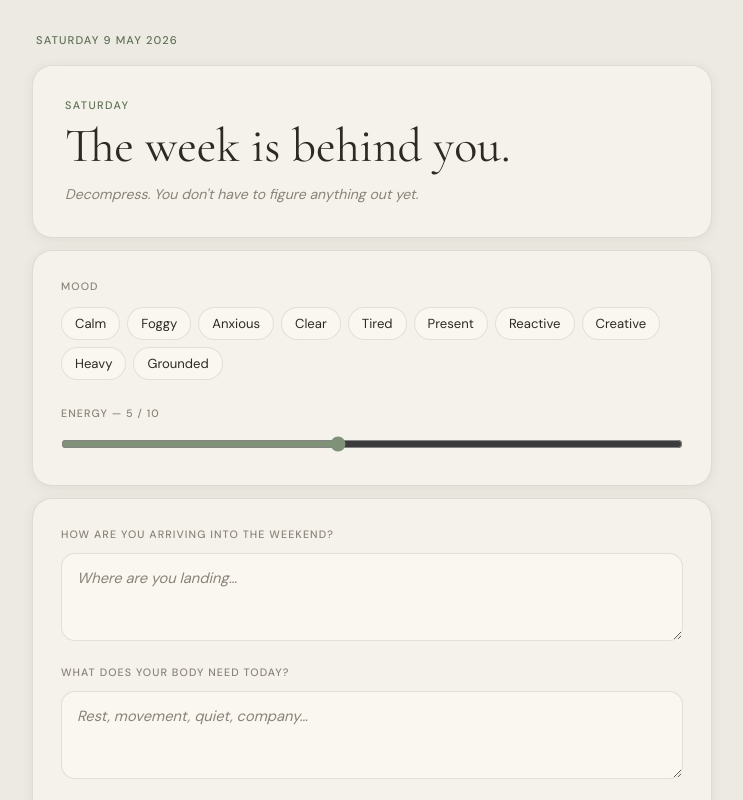
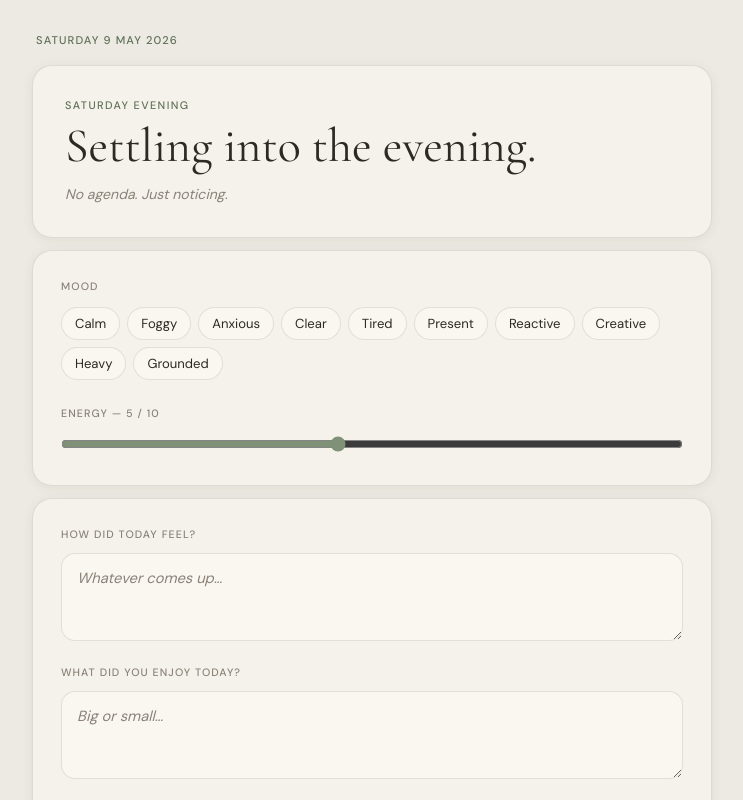
Before and after one commit to nina-1983/notion-linked-journal, a Next.js app in the folder notion-linked-journal/: page / in a window 1280 px wide. Shown: the top 800 px of the page, without its empty margins (268-1011 px from the left). Built offline with nearby package versions, Linux system fonts and the light colour scheme.

Commit message:
Update page.jsx

```diff
--- a/notion-linked-journal/app/page.jsx
+++ b/notion-linked-journal/app/page.jsx
@@ -8,9 +8,10 @@ function todayIso() {
 
 function getSessionType() {
   const day = new Date().getDay();
-  if (day === 6) return "saturday";
-  if (day === 0) return "sunday";
-  return new Date().getHours() < 14 ? "morning" : "evening";
+  const hour = new Date().getHours();
+  if (day === 6) return hour < 14 ? "saturday_morning" : "saturday_evening";
+  if (day === 0) return hour < 14 ? "sunday_morning" : "sunday_evening";
+  return hour < 14 ? "morning" : "evening";
 }
 
 function formatDate() {
@@ -28,9 +29,9 @@ const SESSION_CONFIG = {
     heading: "Good morning.",
     sub: "A moment to arrive before the day begins.",
     prompts: [
-      { field: "emotionalReflection", label: "How are you arriving today?", placeholder: "No need to dress it up…" },
-      { field: "whatFeltHeavy",       label: "What's sitting with you right now?", placeholder: "Whatever is present…" },
-      { field: "carryForward",        label: "What do you need most today?", placeholder: "One thing, held lightly…" },
+      { field: "emotionalReflection", label: "How are you arriving today?",          placeholder: "No need to dress it up…" },
+      { field: "whatFeltHeavy",        label: "What's sitting with you right now?",   placeholder: "Whatever is present…" },
+      { field: "carryForward",         label: "What do you need most today?",         placeholder: "One thing, held lightly…" },
     ],
   },
   evening: {
@@ -38,29 +39,49 @@ const SESSION_CONFIG = {
     heading: "The day is closing.",
     sub: "A gentle close before you rest.",
     prompts: [
-      { field: "eveningReflection",   label: "How did today actually feel?", placeholder: "Honest is enough…" },
-      { field: "openLoops",           label: "What are you putting down before tomorrow?", placeholder: "Set it here, leave it here…" },
-      { field: "carryForward",        label: "What do you want to carry forward?", placeholder: "One thread worth keeping…" },
+      { field: "eveningReflection",    label: "How did today actually feel?",                   placeholder: "Honest is enough…" },
+      { field: "openLoops",            label: "What are you putting down before tomorrow?",     placeholder: "Set it here, leave it here…" },
+      { field: "carryForward",         label: "What do you want to carry forward?",             placeholder: "One thread worth keeping…" },
     ],
   },
-  saturday: {
-    label: "Saturday",
+  saturday_morning: {
+    label: "Saturday morning",
     heading: "The week is behind you.",
     sub: "Decompress. You don't have to figure anything out yet.",
     prompts: [
-      { field: "emotionalReflection", label: "How are you arriving into the weekend?", placeholder: "Where are you landing…" },
-      { field: "nervousSystemState",  label: "What does your body need today?", placeholder: "Rest, movement, quiet, company…" },
+      { field: "emotionalReflection", label: "How are you arriving into the weekend?",  placeholder: "Where are you landing…" },
+      { field: "nervousSystemState",  label: "What does your body need today?",          placeholder: "Rest, movement, quiet, company…" },
       { field: "whatFeltHeavy",       label: "What are you letting go of from the week?", placeholder: "Name it so you can set it down…" },
     ],
   },
-  sunday: {
-    label: "Sunday",
+  saturday_evening: {
+    label: "Saturday evening",
+    heading: "Settling into the evening.",
+    sub: "No agenda. Just noticing.",
+    prompts: [
+      { field: "eveningReflection",   label: "How did today feel?",        placeholder: "Whatever comes up…" },
+      { field: "whatWorked",          label: "What did you enjoy today?",  placeholder: "Big or small…" },
+      { field: "carryForward",        label: "What do you need tonight?",  placeholder: "Rest, connection, quiet…" },
+    ],
+  },
+  sunday_morning: {
+    label: "Sunday morning",
     heading: "A slower morning.",
     sub: "Space to restore and look gently ahead.",
     prompts: [
-      { field: "eveningReflection",   label: "How are you feeling after the rest?", placeholder: "Whatever is true…" },
-      { field: "whatWorked",          label: "What restored you this weekend?", placeholder: "People, stillness, small pleasures…" },
+      { field: "emotionalReflection", label: "How are you feeling after the rest?",         placeholder: "Whatever is true…" },
+      { field: "whatWorked",          label: "What restored you this weekend?",              placeholder: "People, stillness, small pleasures…" },
       { field: "carryForward",        label: "What do you want to carry into the new week?", placeholder: "A feeling, an intention, a word…" },
+    ],
+  },
+  sunday_evening: {
+    label: "Sunday evening",
+    heading: "The weekend is closing.",
+    sub: "A quiet moment before the week begins.",
+    prompts: [
+      { field: "eveningReflection",   label: "What's your energy like heading into the week?", placeholder: "Honest is fine…" },
+      { field: "emotionalReflection", label: "What are you feeling about tomorrow?",            placeholder: "No need to fix it, just name it…" },
+      { field: "carryForward",        label: "What would help you feel ready?",                 placeholder: "One small thing…" },
     ],
   },
 };
@@ -200,7 +221,7 @@ export default function Home() {
           onClick={saveEntry}
           disabled={message === "saving"}
         >
-          Save {config.label.toLowerCase()} to Notion
+          Save {config.label} to Notion
         </button>
       </div>
 
```
